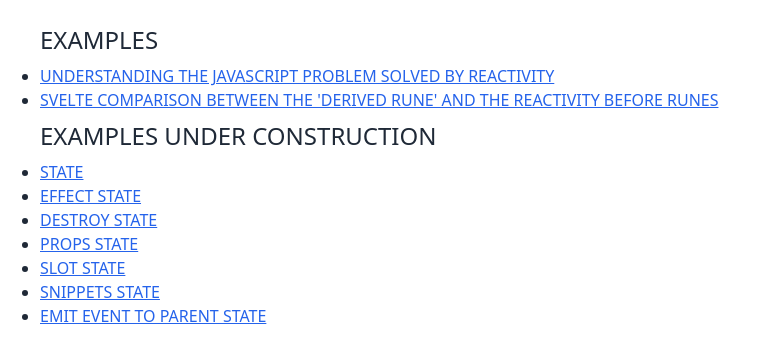
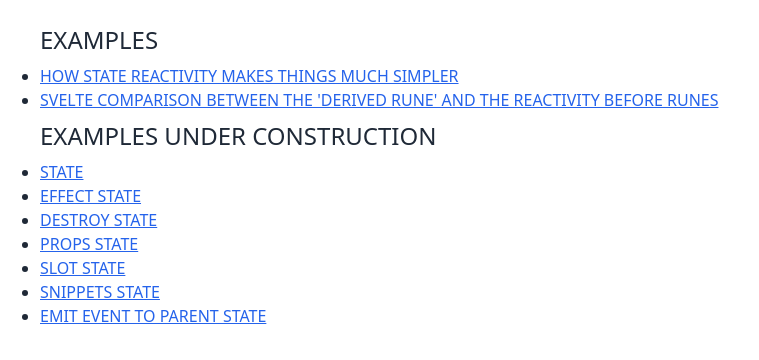
Before and after one commit to joaquimnetocel/sveltekitSvelte5, a SvelteKit app: page / in a window 1280 px wide. Shown: the top 360 px of the page, without its empty margins (0-759 px from the left). Built offline with nearby package versions, Linux system fonts and the light colour scheme.

Commit message:
TITLE IMPROVED

```diff
--- a/src/routes/+page.svelte
+++ b/src/routes/+page.svelte
@@ -1,7 +1,7 @@
 <h1>EXAMPLES</h1>
 <ul class="list-disc">
 	<li>
-		<a href="/state/problem"> UNDERSTANDING THE JAVASCRIPT PROBLEM SOLVED BY REACTIVITY </a>
+		<a href="/state/problem"> HOW STATE REACTIVITY MAKES THINGS MUCH SIMPLER </a>
 	</li>
 	<li>
 		<a href="/derived/comparison"
--- a/src/routes/state/problem/+page.svelte
+++ b/src/routes/state/problem/+page.svelte
@@ -8,7 +8,7 @@
 
 <a href="/">BACK</a>
 
-<h1>UNDERSTANDING THE JAVASCRIPT PROBLEM SOLVED BY REACTIVITY</h1>
+<h1>HOW STATE REACTIVITY MAKES THINGS MUCH SIMPLER</h1>
 
 <div>
 	Here we are going to highlight the javascript problem solved by reactive states. First, let's take
```
